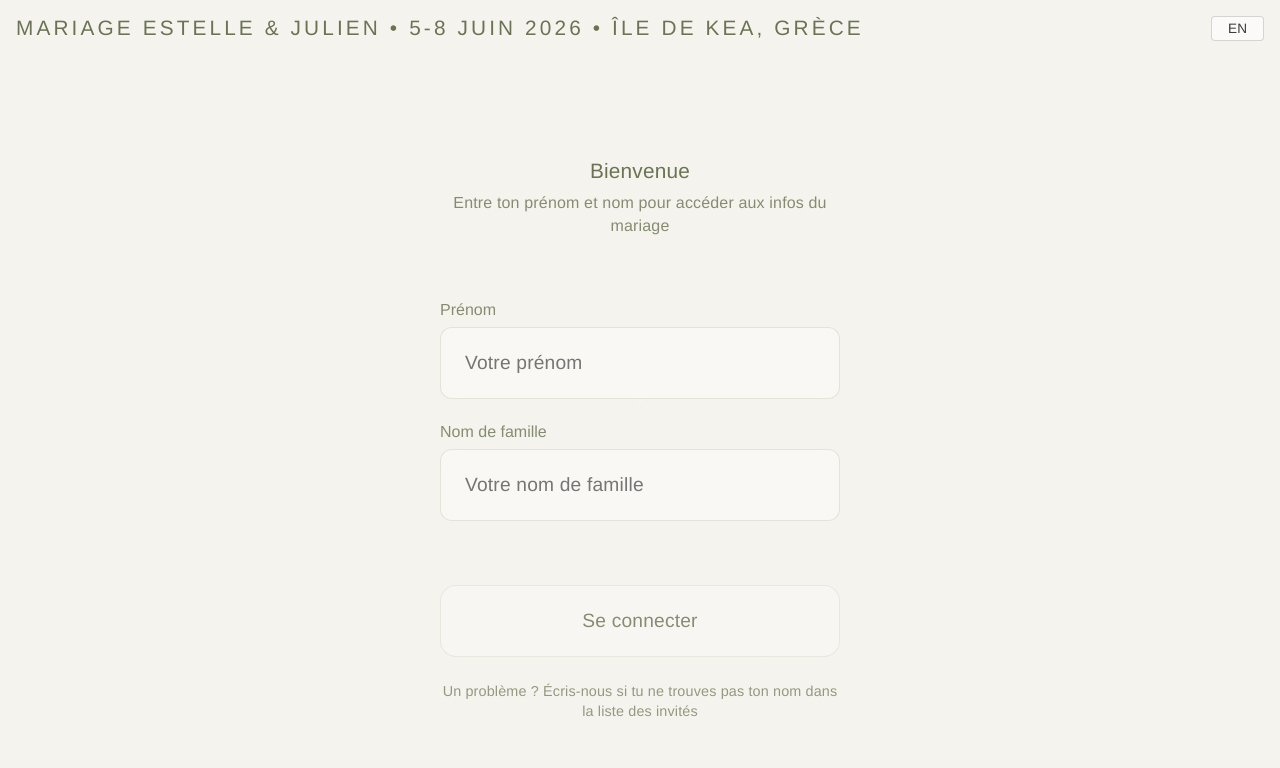
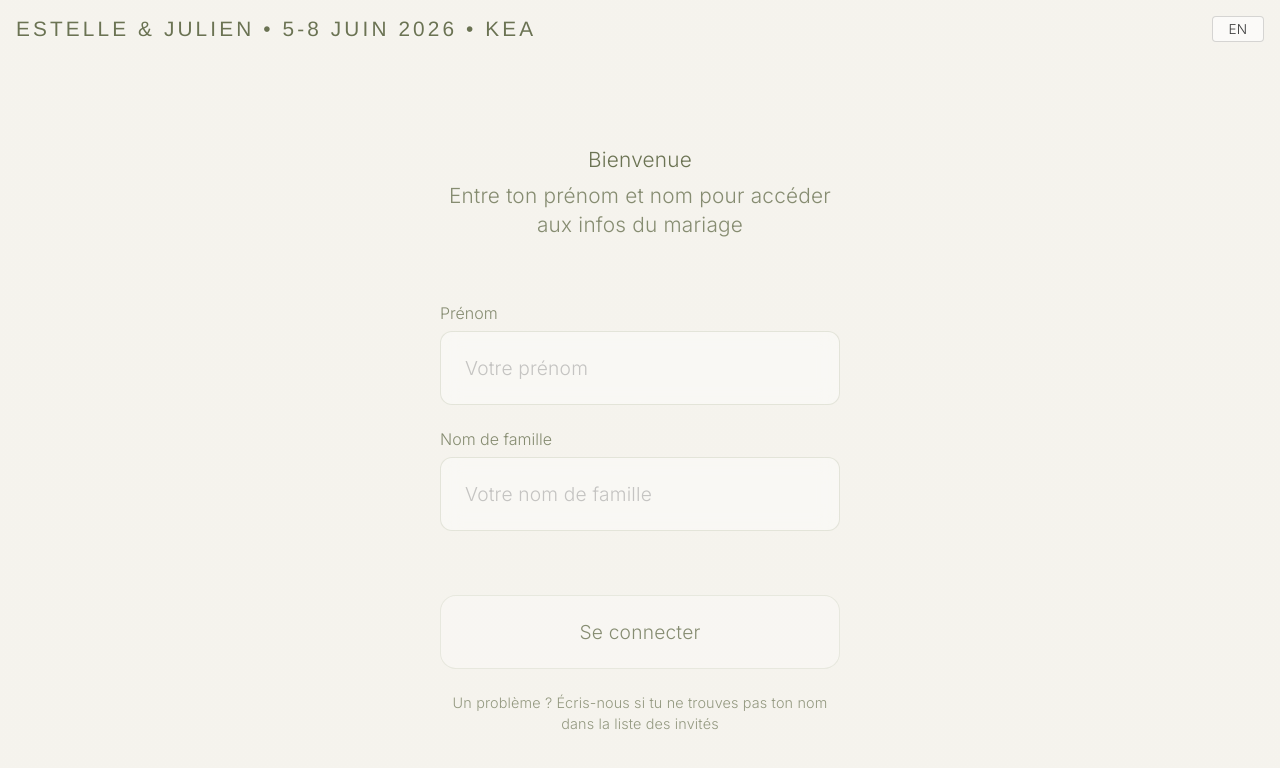
Before and after one commit to jdsalomon/best-wedding-website, a Next.js app: page /login in a window 1280 px wide. Shown: the top 768 px of the page. Built offline with nearby package versions, Linux system fonts and the light colour scheme; no server answers.

Commit message:
feat(font): fix font

```diff
--- a/pages/_document.tsx
+++ b/pages/_document.tsx
@@ -11,7 +11,7 @@ export default function Document() {
         <link rel="preconnect" href="https://fonts.googleapis.com" />
         <link rel="preconnect" href="https://fonts.gstatic.com" crossOrigin="anonymous" />
         <link
-          href="https://fonts.googleapis.com/css2?family=Merriweather:wght@300;400;700&family=Lato:wght@300;400;500;700&display=swap"
+          href="https://fonts.googleapis.com/css2?family=Merriweather:wght@300;400;700&family=Lato:wght@300;400;500;700&family=Inter:wght@300;400;500;600&display=swap"
           rel="stylesheet"
         />
         {/* CSS Reset */}
@@ -24,6 +24,19 @@ export default function Document() {
           *, *::before, *::after {
             box-sizing: border-box;
           }
+          /* Placeholder text styling */
+          ::placeholder {
+            opacity: 0.4 !important;
+          }
+          ::-webkit-input-placeholder {
+            opacity: 0.4 !important;
+          }
+          ::-moz-placeholder {
+            opacity: 0.4 !important;
+          }
+          :-ms-input-placeholder {
+            opacity: 0.4 !important;
+          }
         `}</style>
       </Head>
       <body>
--- a/pages/login.tsx
+++ b/pages/login.tsx
@@ -76,7 +76,7 @@ const LoginPage = () => {
     const checkScreenProperties = () => {
       const width = window.innerWidth
       const height = window.innerHeight
-      setIsMobile(width < 768)
+      setIsMobile(width < 480)
       setIsLandscape(width > height && width >= 1024) // Landscape and reasonably wide
     }
     checkScreenProperties()
@@ -123,7 +123,7 @@ const LoginPage = () => {
     <div style={{
       minHeight: '100vh',
       fontFamily: typography.interface,
-      background: isLandscape ? paperBackground.primaryLandscape : paperBackground.primary,
+      background: isMobile ? paperBackground.primary : paperBackground.primaryLandscape,
       backgroundSize: paperBackground.size,
       backgroundRepeat: paperBackground.repeat,
       backgroundPosition: paperBackground.position,
@@ -159,7 +159,7 @@ const LoginPage = () => {
           }}>
             <h1 style={{
               margin: 0,
-              fontSize: isMobile ? 'clamp(0.7rem, 3.5vw, 0.95rem)' : 'clamp(1rem, 3vw, 1.3rem)',
+              fontSize: 'clamp(1rem, 3vw, 1.3rem)',
               ...minimalTypography.title,
               color: colors.deepOlive,
               textShadow: '0 1px 2px rgba(255,255,255,0.5)',
@@ -167,10 +167,7 @@ const LoginPage = () => {
               overflow: 'hidden',
               textOverflow: 'ellipsis'
             }}>
-              {isMobile
-                ? t('home.weddingLineMobile')
-                : `${t('home.weddingLine')} • ${t('home.date')} • ${t('home.location')}`
-              }
+              {t('home.weddingLineMobile')}
             </h1>
           </div>
 
@@ -234,7 +231,7 @@ const LoginPage = () => {
             </h1>
             <p style={{
               fontFamily: typography.interface,
-              fontSize: 'clamp(0.9rem, 2.5vw, 1rem)',
+              fontSize: 'clamp(1rem, 3vw, 1.3rem)',
               color: colors.deepOlive,
               fontWeight: typography.light,
               margin: 0,
--- a/styles/theme.ts
+++ b/styles/theme.ts
@@ -27,7 +27,7 @@ export const colors = {
 }
 
 // Easy-to-change font for testing interfaces and interactive elements
-const INTERFACE_FONT = "'Century Gothic', 'Futura', 'Avenir Next', 'Helvetica Neue', sans-serif"
+const INTERFACE_FONT = "'Inter', 'Lato', sans-serif"
 
 export const typography = {
   // Font families
--- a/translations/en.json
+++ b/translations/en.json
@@ -9,7 +9,7 @@
   "home": {
     "title": "Estelle & Julien",
     "weddingLine": "Wedding Estelle & Julien",
-    "weddingLineMobile": "Estelle & Julien • June 5-8, 2026",
+    "weddingLineMobile": "Estelle & Julien • June 5-8, 2026 • Kea",
     "date": "June 5-8, 2026",
     "location": "Kea Island, Greece",
     "locationSection": {
--- a/translations/fr.json
+++ b/translations/fr.json
@@ -9,7 +9,7 @@
   "home": {
     "title": "Estelle & Julien",
     "weddingLine": "Mariage Estelle & Julien",
-    "weddingLineMobile": "Estelle & Julien • 5-8 juin 2026",
+    "weddingLineMobile": "Estelle & Julien • 5-8 juin 2026 • Kea",
     "date": "5-8 juin 2026",
     "location": "Île de Kea, Grèce",
     "locationSection": {
```
Also changed, not shown: components/InlineChatInterface.tsx (+7 -5 lines), components/Layout.tsx (+4 -7 lines), prompts/1-system.md (+2 -0 lines).
